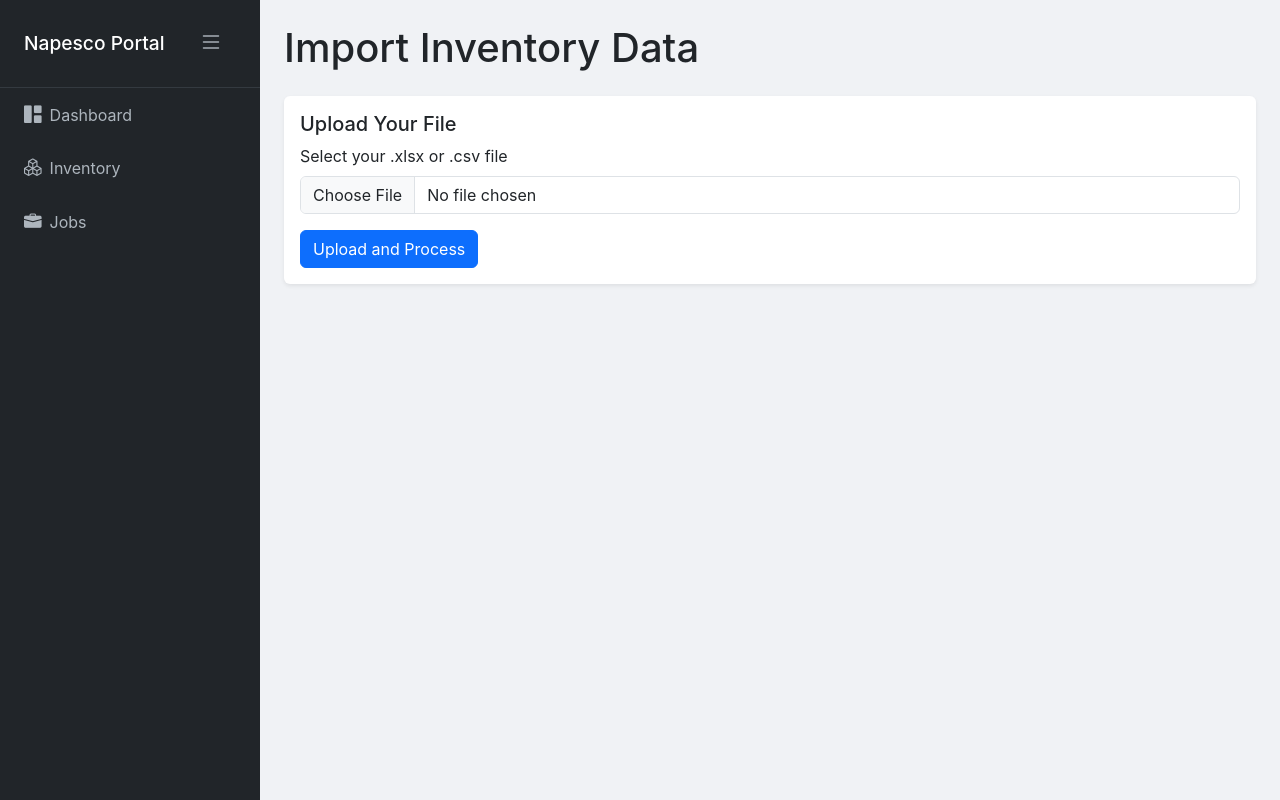
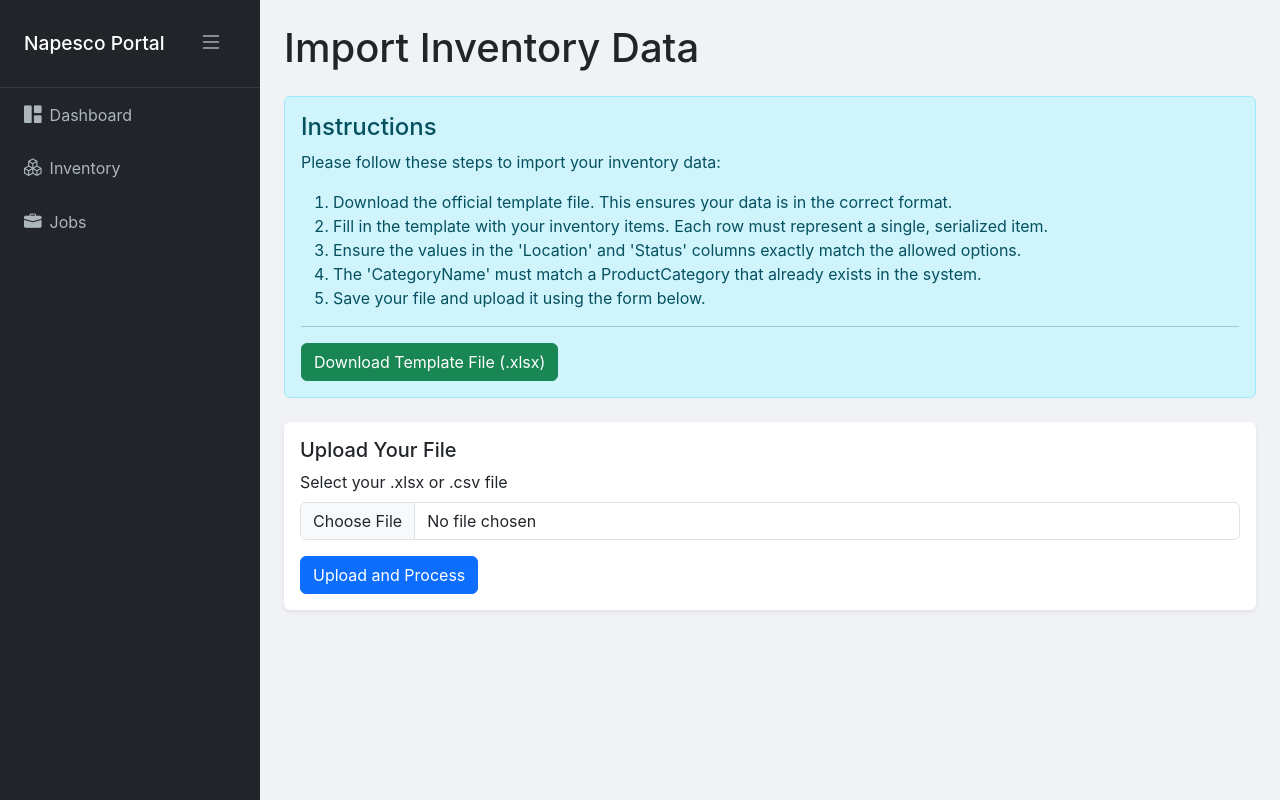
Before and after one commit to zeyadshalash11/Napesco-App, a Django app: template inventory/templates/inventory/import_form.html in a window 1280 px wide. Run offline with Django 3.2, Linux system fonts and the light colour scheme; the template is opened without the code that fills it, so the values that code supplies are empty; parts of the project's set-up code (start-up, migrations or seed data) failed here and were passed over; some libraries are stand-ins or nearby versions.

Commit message:
added timer and fix import page

```diff
--- a/inventory/templates/inventory/import_form.html
+++ b/inventory/templates/inventory/import_form.html
@@ -3,20 +3,24 @@
 {% block title %}Import Inventory{% endblock %}
 
 {% block content %}
+
+<div hx-boost="false">
     <h1 class="mb-4">Import Inventory Data</h1>
 
-<div class="alert alert-info">
+    <div id="import-instructions" class="alert alert-info" hx-preserve>
         <h4 class="alert-heading">Instructions</h4>
         <p>Please follow these steps to import your inventory data:</p>
         <ol>
             <li>Download the official template file. This ensures your data is in the correct format.</li>
             <li>Fill in the template with your inventory items. Each row must represent a single, serialized item.</li>
             <li>Ensure the values in the 'Location' and 'Status' columns exactly match the allowed options.</li>
-        <li>The 'CategoryName' must match a `ProductCategory` that already exists in the system.</li>
+            <li>The 'CategoryName' must match a ProductCategory that already exists in the system.</li>
             <li>Save your file and upload it using the form below.</li>
         </ol>
         <hr>
-    <a href="{% url 'download_template' %}" class="btn btn-success">Download Template File (.xlsx)</a>
+        <a href="{% url 'download_template' %}" class="btn btn-success">
+            Download Template File (.xlsx)
+        </a>
     </div>
 
     <div class="card mt-4">
@@ -32,4 +36,6 @@
             </form>
         </div>
     </div>
+</div>
+
 {% endblock %}
--- a/templates/base.html
+++ b/templates/base.html
@@ -80,9 +80,9 @@
                 {% if messages %}
                 <div class="mb-3">
                     {% for message in messages %}
-                    <div class="alert alert-{{ message.tags }} alert-dismissible fade show" role="alert">
+                    <div class="alert alert-{{ message.tags }} alert-dismissible fade show" role="alert" data-auto-dismiss="true">
                         {{ message }}
-                        <button type="button" class="btn-close" data-bs-dismiss="alert" aria-label="Close"></button>
+                        <button type="button" class="btn-close" data-bs-dismiss="alert"></button>
                     </div>
                     {% endfor %}
                 </div>
@@ -110,12 +110,13 @@
     </script>
     <script>
         setTimeout(() => {
-            document.querySelectorAll('.alert').forEach(alert => {
-                const bsAlert = new bootstrap.Alert(alert);
-                bsAlert.close();
+            document.querySelectorAll('.alert[data-auto-dismiss="true"]').forEach(el => {
+                const a = bootstrap.Alert.getOrCreateInstance(el);
+                a.close();
             });
-        }, 3000); // 3 seconds
+        }, 3000);
     </script>
+
 
     {% block extra_js %}{% endblock %}
 </body>
```
Also changed, not shown: inventory/templates/inventory/inventory_list.html (+12 -4 lines). Lines whose indentation alone changed are shown as unchanged.
